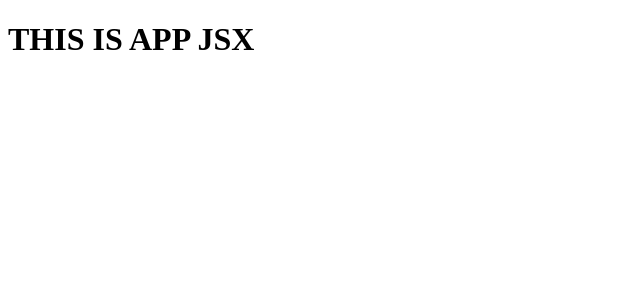
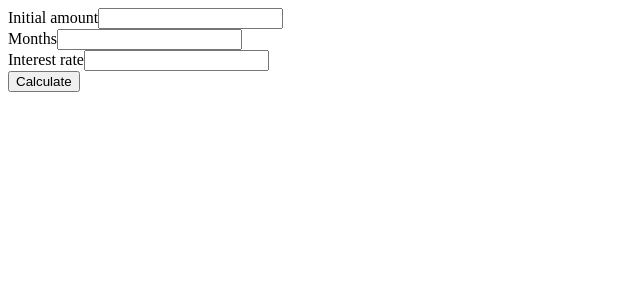
Before and after one commit to AhmadShahbalayev/Loan-Calculator-on-React-Hooks, a React (Create React App) app: page / in a window 1280 px wide. Shown: the top 300 px of the page, without its empty margins (0-640 px from the left). Built offline with nearby package versions, Linux system fonts and the light colour scheme.

Commit message:
LoanForm created by Ahmad

```diff
--- a/src/App.jsx
+++ b/src/App.jsx
@@ -1,10 +1,11 @@
 // Libraries:
 import React from 'react';
+import Homepage from './pages/Homepage';
 
 export default () => {
   return (
-    <React.Fragment>
-      <h1>THIS IS APP JSX</h1>
-    </React.Fragment>
+    <main>
+      <Homepage />
+    </main>
   )
 }
--- /dev/null
+++ b/src/components/LoanForm.jsx
@@ -0,0 +1,49 @@
+// Libraries:
+import React from 'react';
+import { useForm } from 'react-hook-form';
+
+export default () => {
+
+  const { register, handleSubmit, errors } = useForm();
+  const onSubmit = values => console.log(values);
+
+  return (
+    <form onSubmit={handleSubmit(onSubmit)}>
+
+      <div>
+        <label htmlFor="amount">Initial amount</label>
+        <input type="number" name="amount" id="amount"
+          ref={register({
+            required: true,
+            validate: value => value > 0
+          })} />
+        {errors.amount && <p>This field must be a positive number</p>}
+      </div>
+
+      <div>
+        <label htmlFor="time">Months</label>
+        <input type="number" name="time" id="time"
+          ref={register({
+            required: true,
+            validate: value => value > 0
+          })} />
+        {errors.time && <p>This field must be a positive number</p>}
+      </div>
+
+      <div>
+        <label htmlFor="rate">Interest rate</label>
+        <input type="number" name="rate" id="rate"
+          ref={register({
+            required: true,
+            validate: value => value > 0
+          })} />
+        {errors.rate && <p>This field must be a positive number</p>}
+      </div>
+
+      <div>
+        <button type="submit">Calculate</button>
+      </div>
+
+    </form>
+  )
+}
--- /dev/null
+++ b/src/pages/Homepage.jsx
@@ -0,0 +1,11 @@
+// Libraries:
+import React from 'react';
+import LoanForm from '../components/LoanForm';
+
+export default () => {
+  return (
+    <React.Fragment>
+      <LoanForm />
+    </React.Fragment>
+  )
+}
```
Also changed, not shown: src/components/LoanTable.jsx (added).
